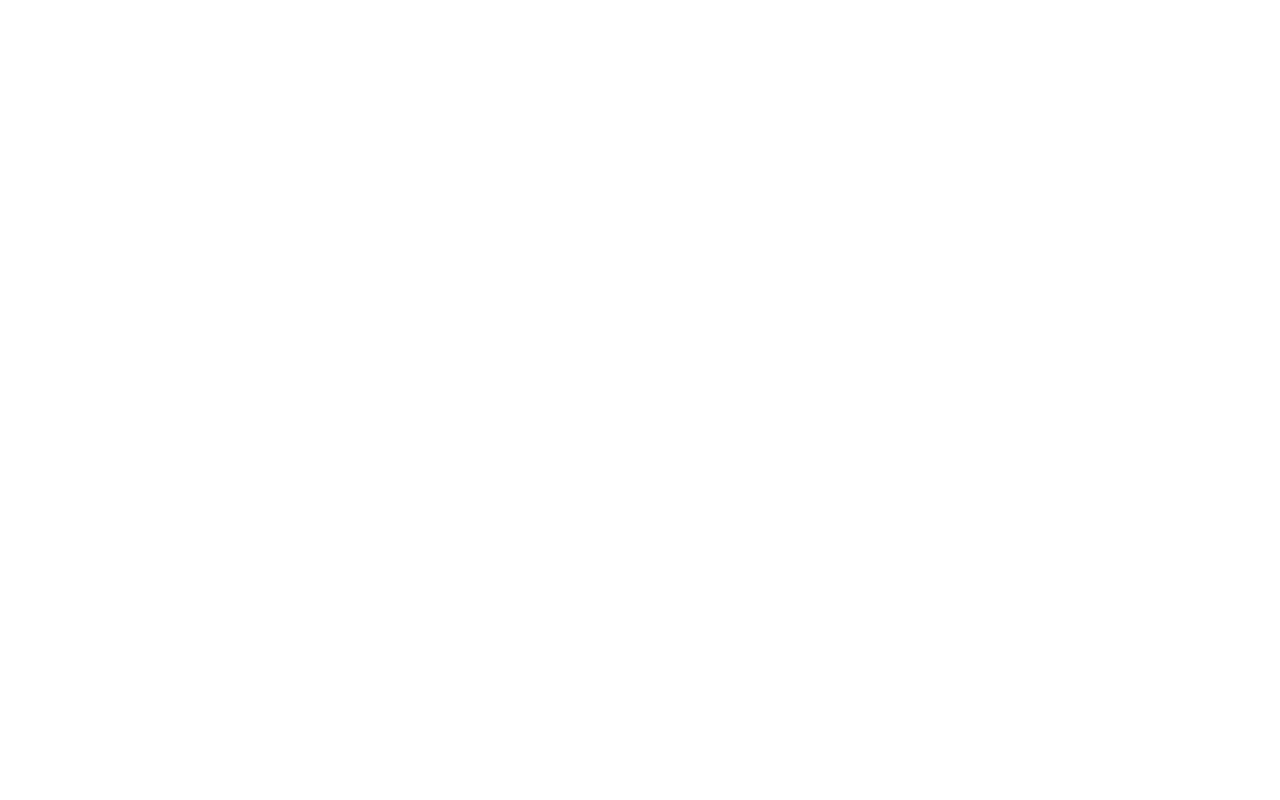
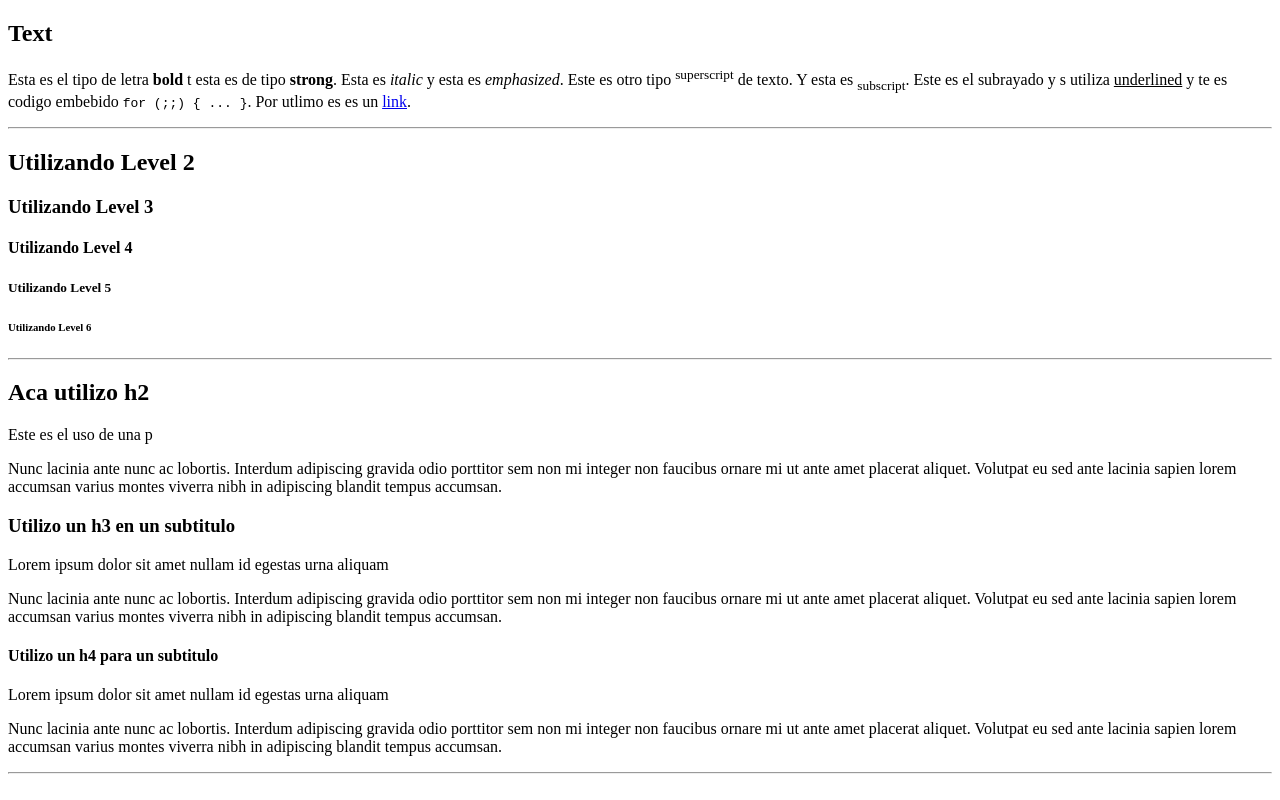
Before and after one commit to 20fer20/maquetacionweb, a plain HTML site: page index.html in a window 1280 px wide. Drawn offline with Linux system fonts and the light colour scheme.

Commit message:
Subiendo el html
Nuevo código en español.

```diff
--- a/index.html
+++ b/index.html
@@ -1,11 +1,39 @@
 <!DOCTYPE html>
-<html>
+<html lang="en">
 <head>
-  <meta charset="utf-8">
-  <meta name="viewport" content="width=device-width">
-  <title>JS Bin</title>
+  <meta charset="UTF-8">
+  <meta name="viewport" content="width=device-width, initial-scale=1.0">
+  <title>Elements Reference - Massively by HTML5 UP</title>
 </head>
 <body>
+  <h2>Text</h2>
+									<p>Esta es el tipo de letra <b>bold</b> t esta es de tipo <strong>strong</strong>. Esta es <i>italic</i> y esta es <em>emphasized</em>.
+									Este es otro tipo <sup>superscript</sup> de texto. Y esta es  <sub>subscript</sub>.
+									Este es el subrayado y s utiliza <u>underlined</u> y te es codigo embebido <code>for (;;) { ... }</code>.
+									Por utlimo es es un <a href="#">link</a>.</p>
+									<hr />
+									<h2>Utilizando Level 2</h2>
+									<h3>Utilizando Level 3</h3>
+									<h4>Utilizando Level 4</h4>
+									<h5>Utilizando Level 5</h5>
+									<h6>Utilizando Level 6</h6>
+									<hr />
+									<header>
+										<h2>Aca utilizo h2</h2>
+										<p>Este es el uso de una p </p>
+									</header>
+									<p>Nunc lacinia ante nunc ac lobortis. Interdum adipiscing gravida odio porttitor sem non mi integer non faucibus ornare mi ut ante amet placerat aliquet. Volutpat eu sed ante lacinia sapien lorem accumsan varius montes viverra nibh in adipiscing blandit tempus accumsan.</p>
+									<header>
+										<h3>Utilizo un h3 en un subtitulo</h3>
+										<p>Lorem ipsum dolor sit amet nullam id egestas urna aliquam</p>
+									</header>
+									<p>Nunc lacinia ante nunc ac lobortis. Interdum adipiscing gravida odio porttitor sem non mi integer non faucibus ornare mi ut ante amet placerat aliquet. Volutpat eu sed ante lacinia sapien lorem accumsan varius montes viverra nibh in adipiscing blandit tempus accumsan.</p>
+									<header>
+										<h4>Utilizo un h4 para un  subtitulo</h4>
+										<p>Lorem ipsum dolor sit amet nullam id egestas urna aliquam</p>
+									</header>
+									<p>Nunc lacinia ante nunc ac lobortis. Interdum adipiscing gravida odio porttitor sem non mi integer non faucibus ornare mi ut ante amet placerat aliquet. Volutpat eu sed ante lacinia sapien lorem accumsan varius montes viverra nibh in adipiscing blandit tempus accumsan.</p>
 
+									<hr />
 </body>
 </html>
```
